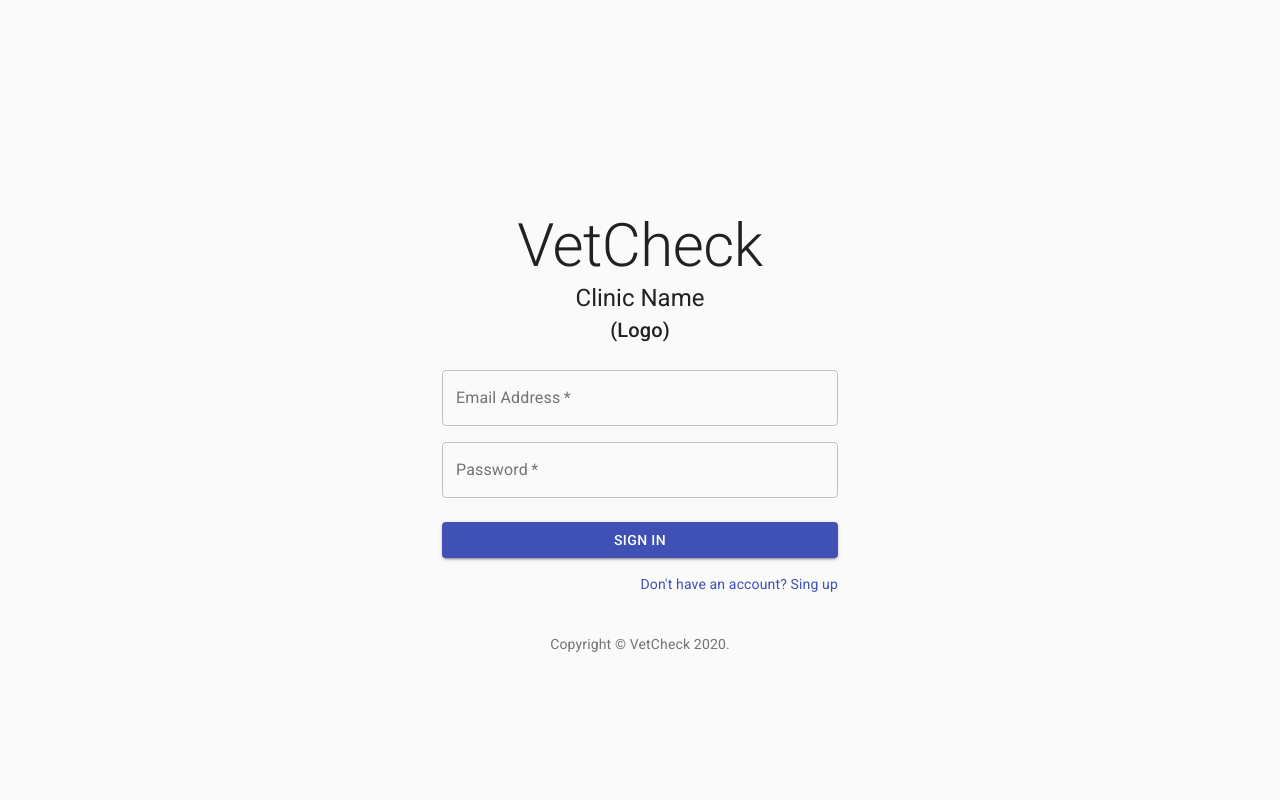
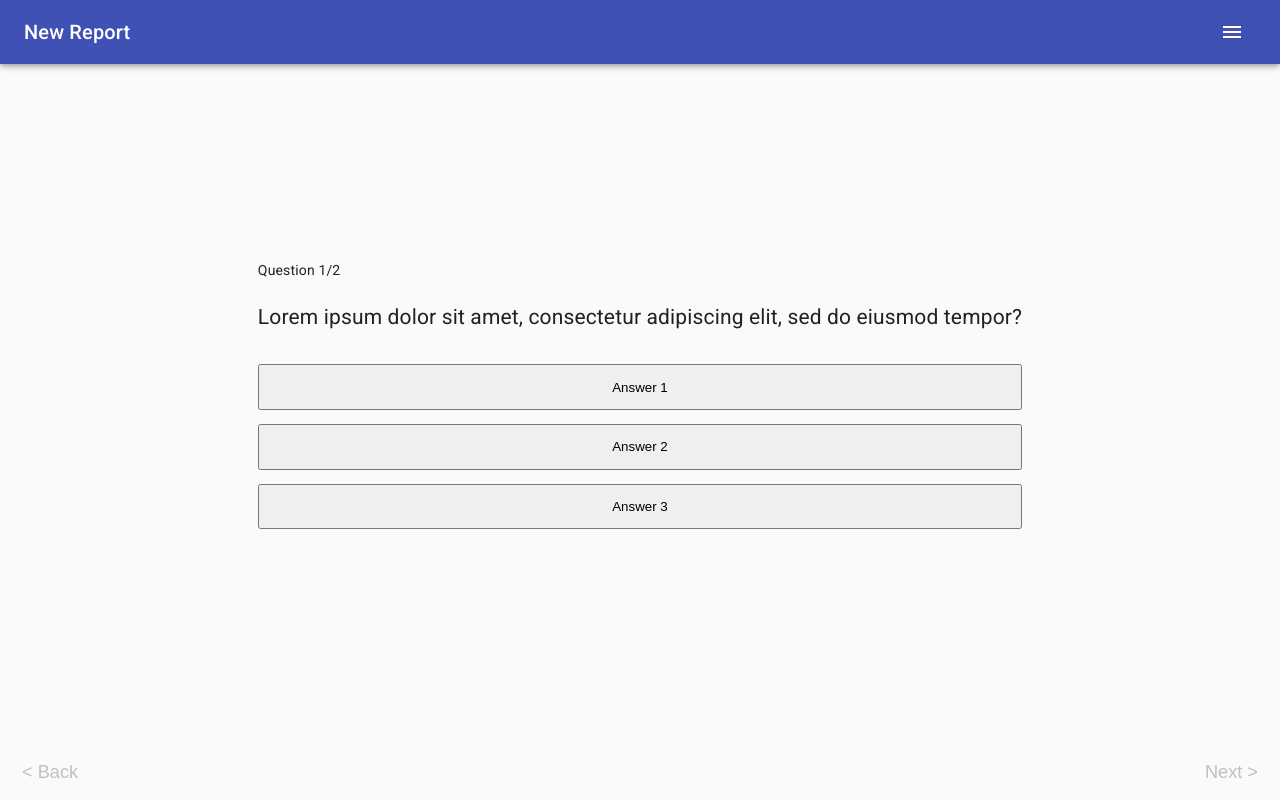
Before and after one commit to Sebsterio/animalysis, a React (Create React App) app in the folder client/: page /new-report in a window 1280 px wide. Before the commit this address led to /account/sign-in. Built offline with nearby package versions, Linux system fonts and the light colour scheme.

Commit message:
style Header

```diff
--- a/client/src/components/App/App.jsx
+++ b/client/src/components/App/App.jsx
@@ -10,15 +10,17 @@ import "./App.scss";
 /*******************************
  * Root-level Routing
  * Trigger authentication (TODO)
+ * Main layout & semantic HTML tags
  *******************************/
 
 export const App = ({ isAuthenticated }) => {
 	// Create Routes from routes array
-	const pages = routes.map((route) => {
+	const mainRoutes = routes.map((route) => {
 		const { path, component, exact } = route;
 		return <Route exact={exact} path={path} component={component} key={path} />;
 	});
 
+	// Redirect to /account/sing-in if user not authenticated
 	const authRoutes = (
 		<>
 			<Route path="/account/:mode" component={Account} />
@@ -34,7 +36,7 @@ export const App = ({ isAuthenticated }) => {
 				</header>
 			)}
 			<main className="App__main">
-				<Switch>{isAuthenticated ? pages : authRoutes}</Switch>
+				<Switch>{isAuthenticated ? mainRoutes : authRoutes}</Switch>
 			</main>
 		</div>
 	);
--- a/client/src/components/App/App.scss
+++ b/client/src/components/App/App.scss
@@ -15,11 +15,9 @@
 	&__main {
 		position: relative;
 		flex: 1 1 0;
-		width: 100%;
-		max-width: 30rem;
-		margin: auto;
-		padding: 0.6rem;
+		width: 100vw;
 		display: flex;
+		justify-content: center;
 		align-items: center;
 	}
 }
--- /dev/null
+++ b/client/src/components/Header/Header-styles.js
@@ -0,0 +1,10 @@
+import { makeStyles } from "@material-ui/core/styles";
+
+export const useStyles = makeStyles((theme) => ({
+	root: {
+		flexGrow: 1,
+	},
+	title: {
+		flexGrow: 1,
+	},
+}));
--- a/client/src/components/Header/Header.jsx
+++ b/client/src/components/Header/Header.jsx
@@ -1,24 +1,39 @@
 import React from "react";
 import { Switch, Route } from "react-router-dom";
+
+import AppBar from "@material-ui/core/AppBar";
+import Toolbar from "@material-ui/core/Toolbar";
+import Typography from "@material-ui/core/Typography";
+import IconButton from "@material-ui/core/IconButton";
+import MenuIcon from "@material-ui/icons/Menu";
+
 import { routes } from "routes";
-import "./Header.scss";
+import { useStyles } from "./Header-styles";
 
-const Header = () => {
+// ----------------------------------------------------------------
+
+export const Header = () => {
+	const classes = useStyles();
+
 	const titles = routes.map((route) => {
 		const { path, title, exact } = route;
 		return <Route exact={exact} path={path} render={() => title} key={path} />;
 	});
 
 	return (
-		<nav className="Header">
-			<div className="Header__wrap">
-				<h1 className="Header__title">
+		<AppBar>
+			<Toolbar>
+				<Typography variant="h6" className={classes.title}>
 					<Switch>{titles}</Switch>
-				</h1>
-				<div className="Header__hamburger">=</div>
-			</div>
-		</nav>
+				</Typography>
+				<IconButton
+					className={classes.menuButton}
+					color="inherit"
+					aria-label="menu"
+				>
+					<MenuIcon />
+				</IconButton>
+			</Toolbar>
+		</AppBar>
 	);
 };
-
-export default Header;
--- a/client/src/components/Header/Header.scss
+++ /dev/null
@@ -1,26 +0,0 @@
-.Header {
-	min-height: 2rem;
-	width: 100vw;
-	background-color: silver;
-
-	&__wrap {
-		max-width: 1200px;
-		margin: auto;
-		padding: 0.6rem;
-		display: flex;
-		flex-flow: row nowrap;
-		justify-content: space-between;
-		align-items: center;
-	}
-
-	&__title {
-		display: inline-block;
-		margin: 0;
-		text-transform: capitalize;
-	}
-
-	&__hamburger {
-		// temp
-		font-size: 2rem;
-	}
-}
--- a/client/src/components/Header/index.js
+++ b/client/src/components/Header/index.js
@@ -1 +1 @@
-export { default as Header } from "./Header";
+export * from "./Header";
--- a/client/src/redux/user/user-reducer.js
+++ b/client/src/redux/user/user-reducer.js
@@ -1,7 +1,7 @@
 import * as $ from "./user-actions";
 
 const INITIAL_STATE = {
-	isAuthenticated: false,
+	isAuthenticated: true,
 };
 
 const userReducer = (state = INITIAL_STATE, action) => {
```
